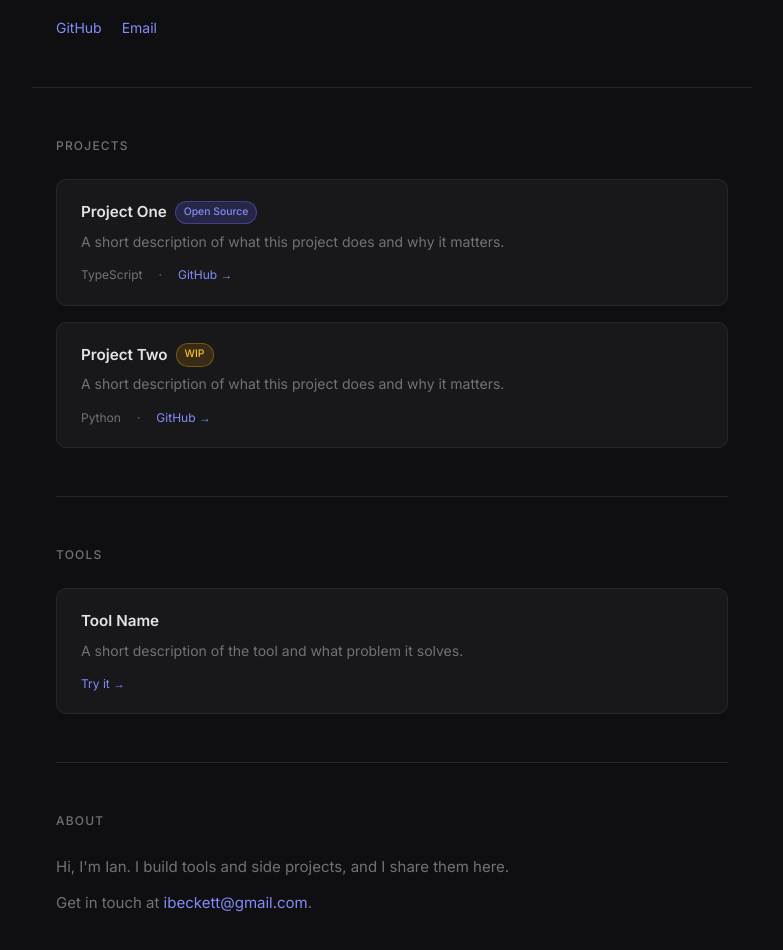
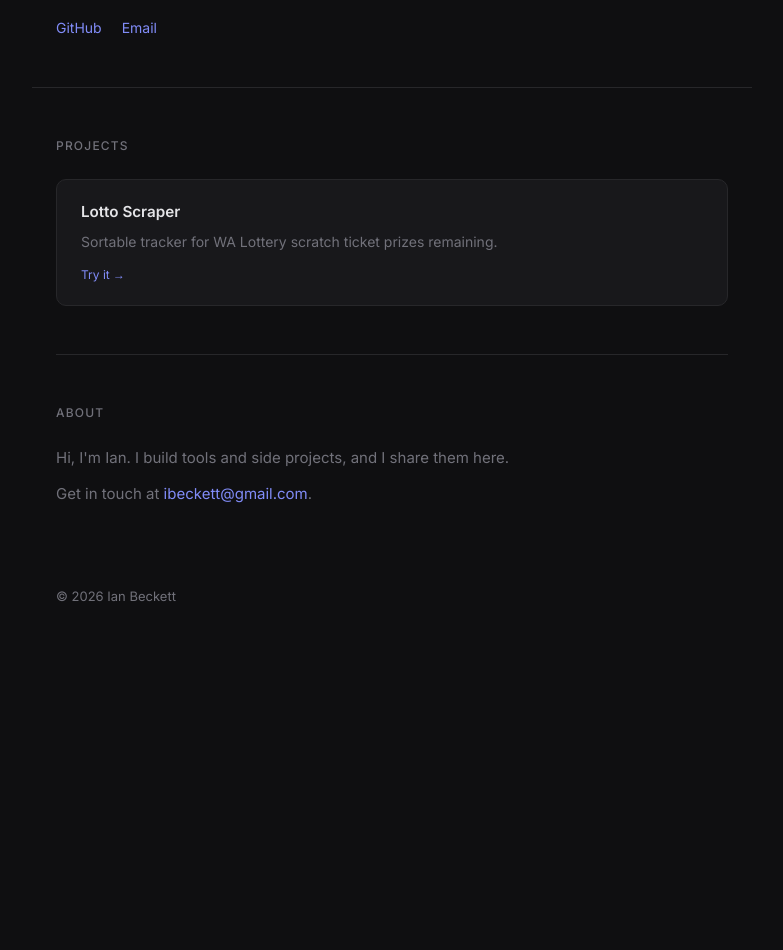
Before and after one commit to ianbeckett/ibeckett.com, a plain HTML site: page index.html in a window 1280 px wide. Shown: the part 144-1094 px from the top of the page, without its empty margins (248-1031 px from the left). After the commit the page ends 800 px from the top, so only its background shows below. Drawn offline with Linux system fonts and the light colour scheme.

Commit message:
Add Lotto Scraper project

```diff
--- a/index.html
+++ b/index.html
@@ -172,45 +172,11 @@
 
         <div class="card">
           <div class="card-title">
-            <a href="#">Project One</a>
-            <span class="badge">Open Source</span>
+            <a href="https://ianbeckett.github.io/lotto-scraper/" target="_blank" rel="noopener">Lotto Scraper</a>
           </div>
-          <p class="card-desc">A short description of what this project does and why it matters.</p>
+          <p class="card-desc">Sortable tracker for WA Lottery scratch ticket prizes remaining.</p>
           <div class="card-meta">
-            <span>TypeScript</span>
-            <span>·</span>
-            <a href="#">GitHub →</a>
-          </div>
-        </div>
-
-        <div class="card">
-          <div class="card-title">
-            <a href="#">Project Two</a>
-            <span class="badge wip">WIP</span>
-          </div>
-          <p class="card-desc">A short description of what this project does and why it matters.</p>
-          <div class="card-meta">
-            <span>Python</span>
-            <span>·</span>
-            <a href="#">GitHub →</a>
-          </div>
-        </div>
-
-      </div>
-    </section>
-
-    <!-- Tools -->
-    <section>
-      <h2>Tools</h2>
-      <div class="cards">
-
-        <div class="card">
-          <div class="card-title">
-            <a href="#">Tool Name</a>
-          </div>
-          <p class="card-desc">A short description of the tool and what problem it solves.</p>
-          <div class="card-meta">
-            <a href="#">Try it →</a>
+            <a href="https://ianbeckett.github.io/lotto-scraper/" target="_blank" rel="noopener">Try it →</a>
           </div>
         </div>
 
```
